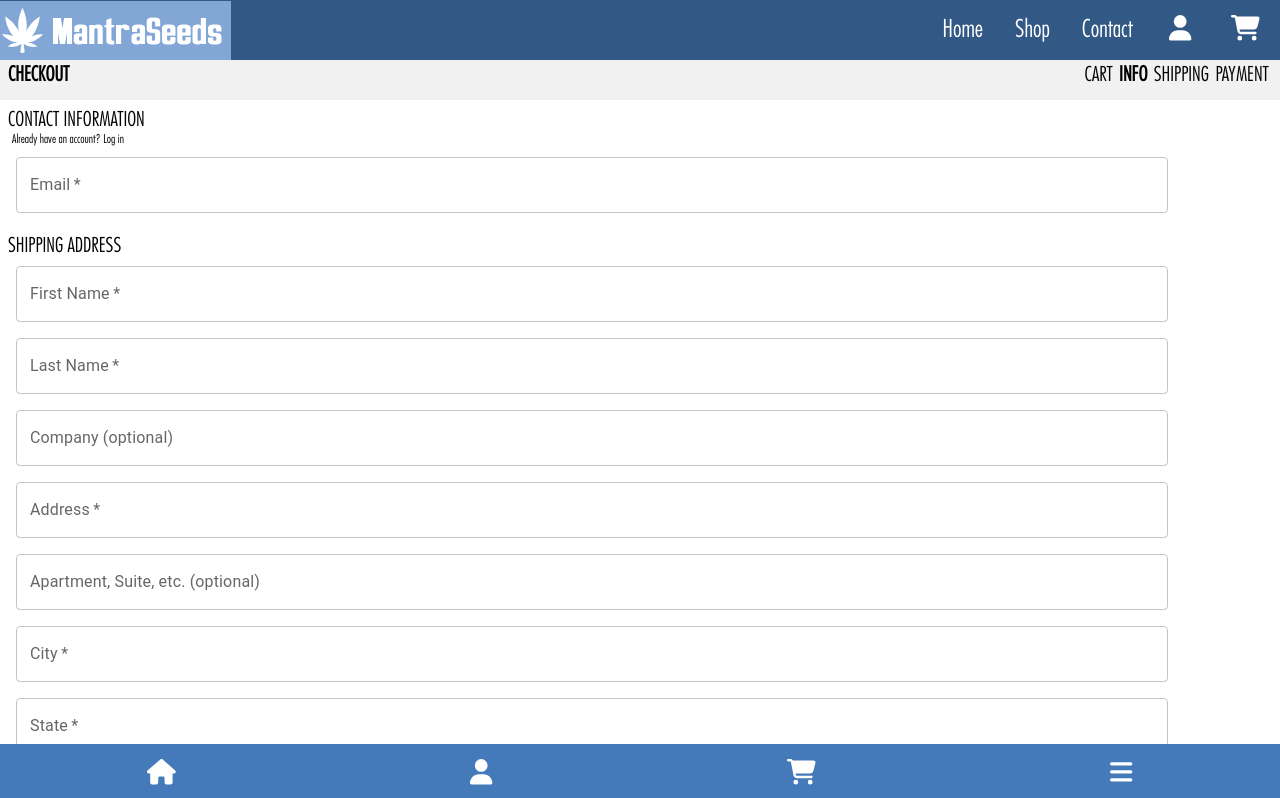
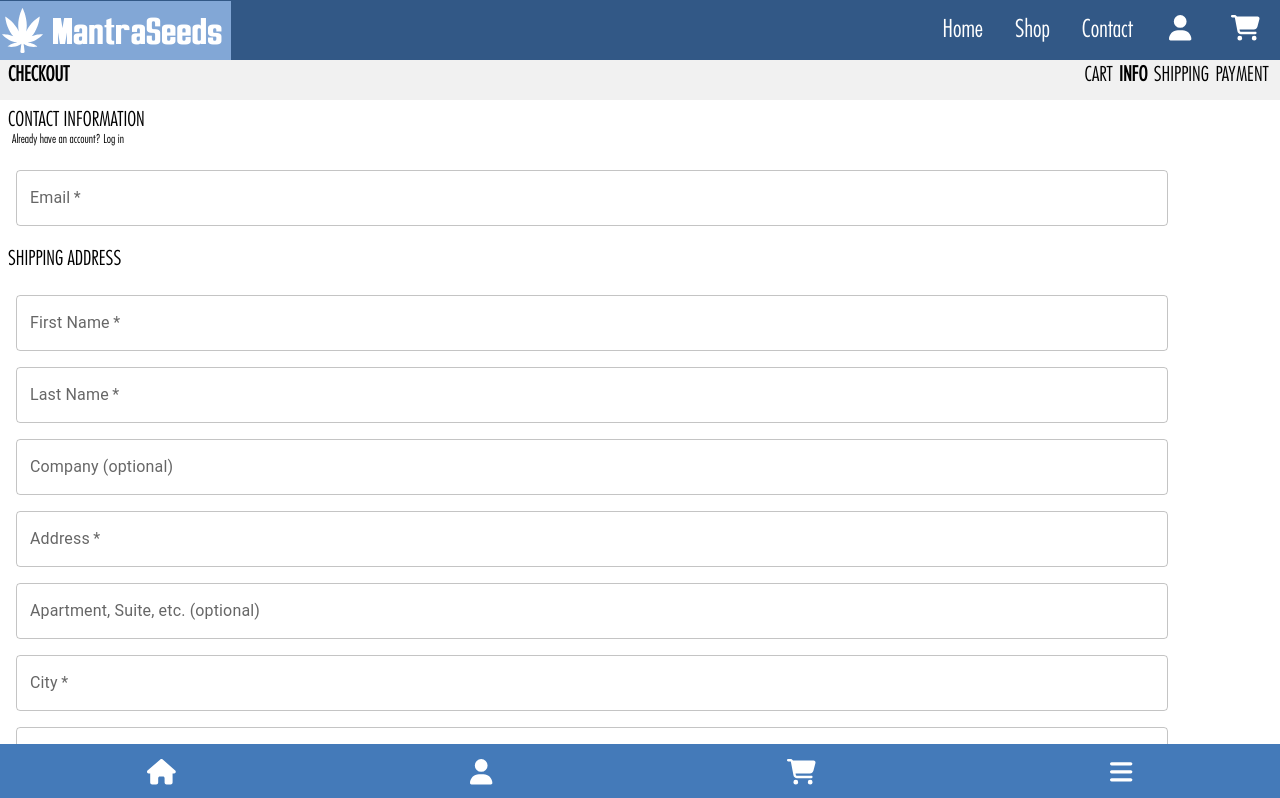
Before and after one commit to EricJamesCrow/mantra-seeds, a React (Create React App) app in the folder frontend/: page /cart/checkout in a window 1280 px wide. Shown: the top 798 px of the page. Built offline with nearby package versions, Linux system fonts and the light colour scheme.

Commit message:
updating cart + checkout css

```diff
--- a/frontend/src/pages/cart/Cart.css
+++ b/frontend/src/pages/cart/Cart.css
@@ -55,7 +55,7 @@
     font-weight: 700;
     font-size: 20px;
     color: #000000;
-    margin: 5px 5px 0 auto;
+    margin: 5px 20px 0 auto;
 }
 
 .cart-checkout-container-container a {
--- a/frontend/src/pages/cart/Cart.js
+++ b/frontend/src/pages/cart/Cart.js
@@ -62,8 +62,8 @@ export default function Cart() {
   <div className="customer-cart-whitespace"></div>
     <div className="cart-checkout-container-container">
     <div className="cart-checkout-container">
-          <div>Subtotal:</div>
-          <div>${subtotal}</div>
+          <div></div>
+          <div>Subtotal: ${subtotal}</div>
     </div>
     <Link to="/cart/checkout" type="button">CHECKOUT</Link>
     </div>
--- a/frontend/src/pages/cart/components/Order.css
+++ b/frontend/src/pages/cart/components/Order.css
@@ -4,7 +4,7 @@
 }
 
 .cart-customer-order:hover {
-    background: #F1F1F1;
+    background: rgba(217, 217, 217, 0.65);
 }
 
 .cart-customer-order-details {
@@ -30,6 +30,7 @@
     font-size: 20px;
     color: black;
     width: 10rem;
+    text-align: center;
 }
 
 .cart-customer-order-details div:last-child {
@@ -39,4 +40,5 @@
     font-weight: 500;
     font-size: 20px;
     color: black;
+    text-align: right;
 }
--- a/frontend/src/pages/checkout/Checkout.css
+++ b/frontend/src/pages/checkout/Checkout.css
@@ -68,7 +68,7 @@
 }
 
 .shipping-details-form div:first-child div:last-child {
-    padding-bottom: 0.5rem;
+    padding-bottom: 1.5rem;
     padding-left: 0.75rem;
     font-size: 12px;
     width: 8rem;
@@ -80,7 +80,7 @@
 }
 
 .shipping-address-label {
-    padding: 1rem 0 0.5rem 0.5rem;
+    padding: 1rem 0 1.5rem 0.5rem;
 }
 
 .checkout-checkout-container-container button {
@@ -113,9 +113,11 @@
 }
 
 .checkout-shipping-container {
-    background: #D9D9D9;
+    background: #ffffff;
     margin: 1rem auto;
     width: 80%;
+    border-radius: 5px;
+    box-shadow: 0px 4px 4px rgba(0, 0, 0, 0.2);
 }
 
 .checkout-contact-info-links {
--- a/frontend/src/pages/checkout/Checkout.js
+++ b/frontend/src/pages/checkout/Checkout.js
@@ -47,7 +47,7 @@ export default function Checkout() {
 
   return (
     <>
-    <div style={{ marginTop: '50px', zIndex: 1 }}>
+    <div style={{ marginTop: '50px', zIndex: 1, backgroundColor: selectedLink === 'INFO' ? 'transparent' : '#D9D9D9' }}>
     <div className="checkout-header-container">
     <div>CHECKOUT</div>
     <div className="checkout-header-links">
--- a/frontend/src/pages/checkout/components/Info.jsx
+++ b/frontend/src/pages/checkout/components/Info.jsx
@@ -8,6 +8,8 @@ import { styled } from '@mui/material/styles';
 import { useShippingContext } from '../../../hooks/useShippingContext';
 
 const CssTextField = styled(TextField)({
+  backgroundColor: '#FFFFFF',
+  borderRadius: '4px',
   '& label.Mui-focused': {
     color: '#black',
   },
@@ -17,6 +19,7 @@ const CssTextField = styled(TextField)({
   '& .MuiOutlinedInput-root': {
     '& fieldset': {
       // borderColor: 'red',
+      // backgroundColor: '#FFFFFF',
     },
     '&:hover fieldset': {
       // borderColor: 'yellow',
@@ -26,6 +29,7 @@ const CssTextField = styled(TextField)({
     },
   },
 });
+
 
 export default function Info( { setSelectedLink, shipping, dispatchShipping }) {
 
@@ -90,7 +94,7 @@ export default function Info( { setSelectedLink, shipping, dispatchShipping }) {
             onChange={(e) => setEmail(e.target.value)}
             value={email}
             required={true}
-            style = {{width: "90%", paddingBottom: "5px", marginLeft: "1rem", marginTop: "0.2rem"}} />
+            style = {{width: "90%", marginBottom: "5px", marginLeft: "1rem"}} />
     <div className="shipping-address-label">SHIPPING ADDRESS</div>
     {shippingDetailsMap.map(({ label, value, setValue }) => (
     <CssTextField
@@ -99,7 +103,7 @@ export default function Info( { setSelectedLink, shipping, dispatchShipping }) {
     value={value}
     onChange={(e) => setValue(e.target.value)}
     required={!label.includes("optional")}
-    style = {{width: "90%", paddingBottom: "1rem", marginLeft: "1rem"}}
+    style = {{width: "90%", marginBottom: "1rem", marginLeft: "1rem"}}
     />
     ))}
     <div className="checkout-checkout-container-container">
```
Lines whose indentation alone changed are shown as unchanged.
